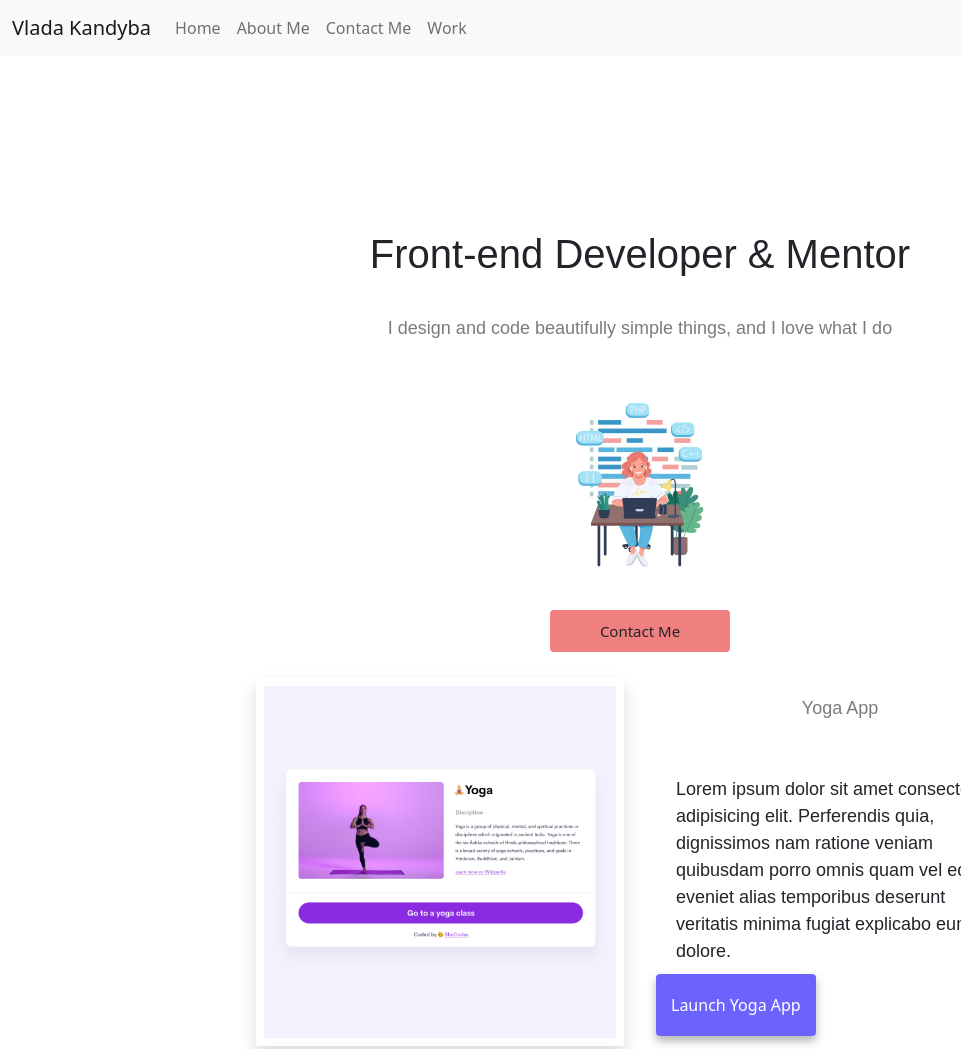
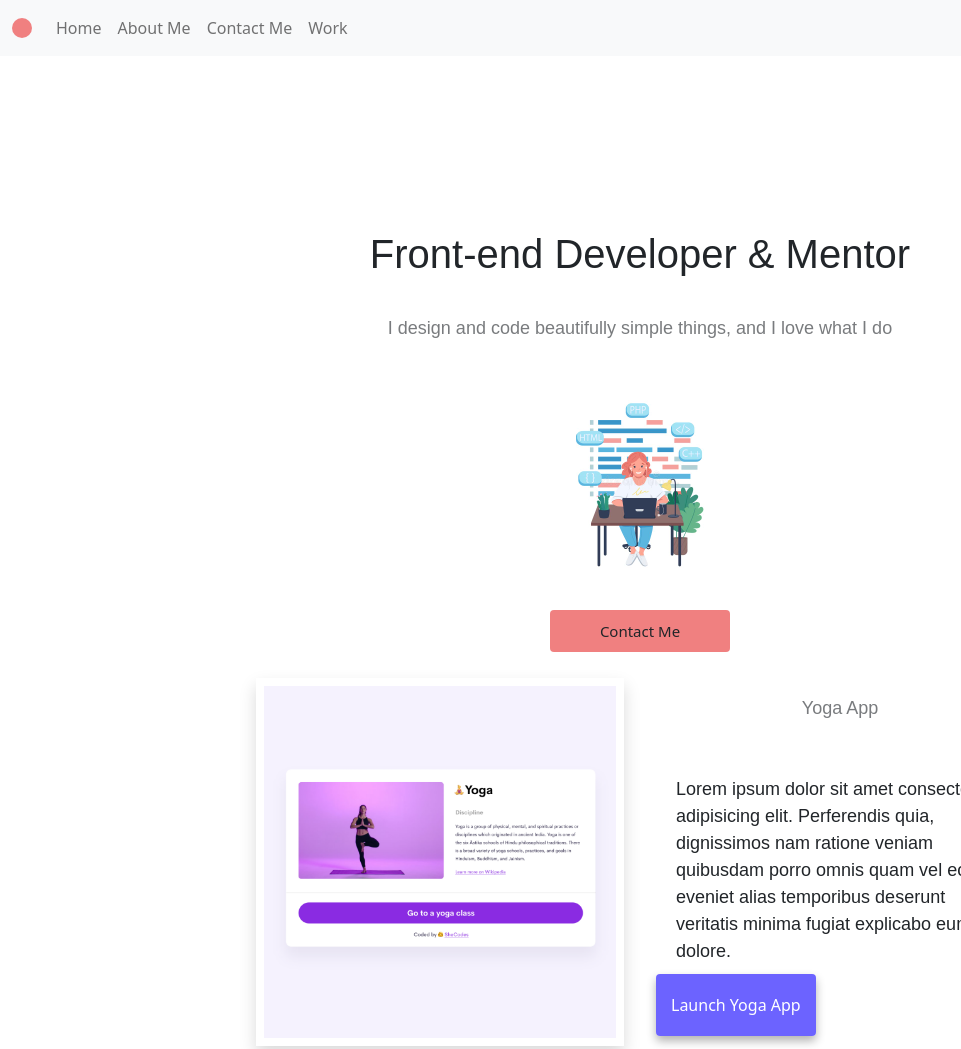
Before and after one commit to vladasanadev/responsive-week-3, a plain HTML site: page index.html in a window 1280 px wide. Shown: the top 1049 px of the page, without its empty margins (0-961 px from the left). Drawn offline with nearby package versions, Linux system fonts and the light colour scheme; files whose address does not match are found by name.

Commit message:
updated logo

```diff
--- a/index.html
+++ b/index.html
@@ -23,7 +23,7 @@
     <div class="container">
       <nav class="navbar navbar-expand-lg navbar-light bg-light fixed-top">
         <div class="container-fluid">
-          <a class="navbar-brand" href="#">Vlada Kandyba</a>
+          <a class="navbar-brand logo" href="#"></a>
           <button
             class="navbar-toggler"
             type="button"
```
